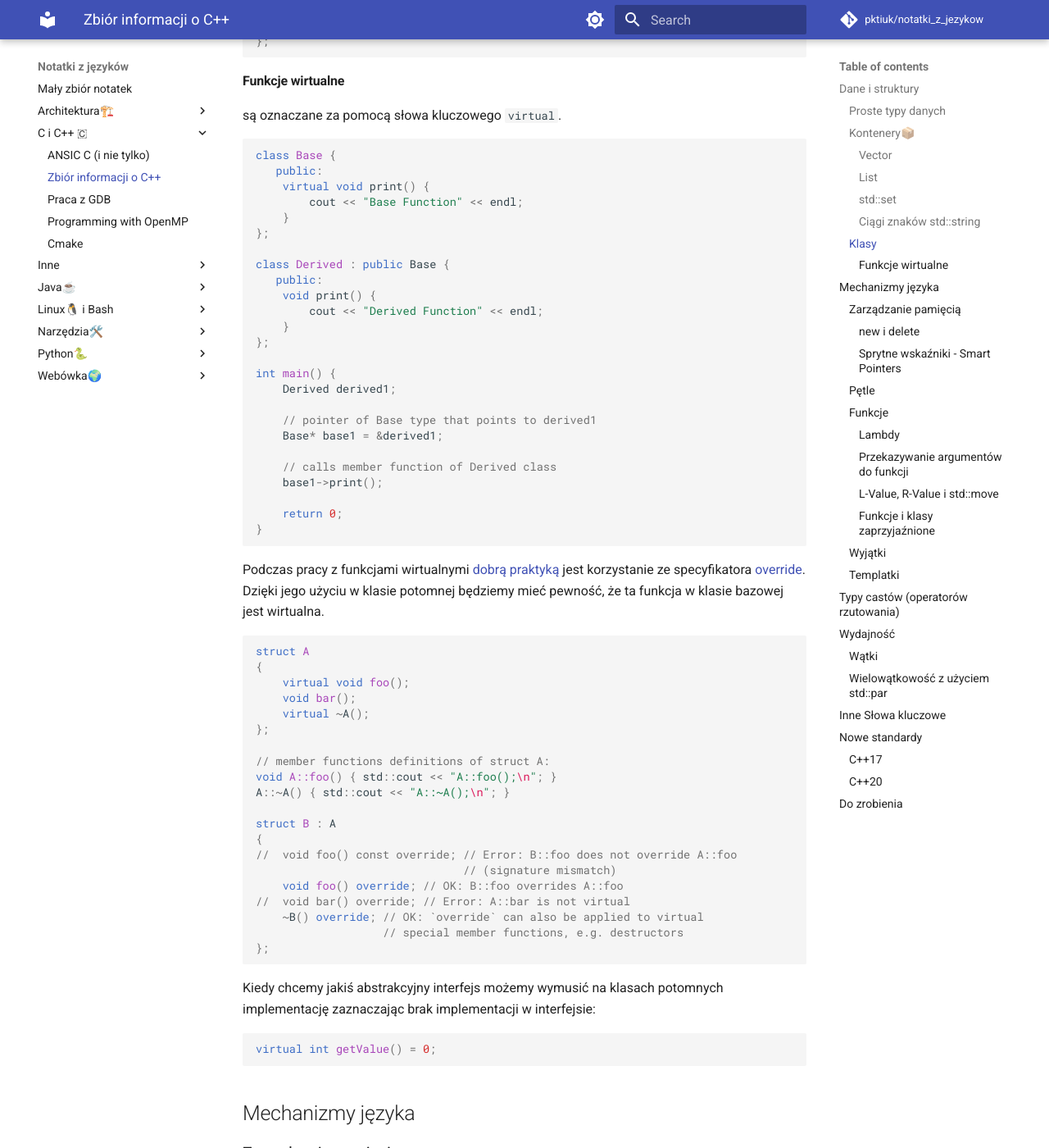
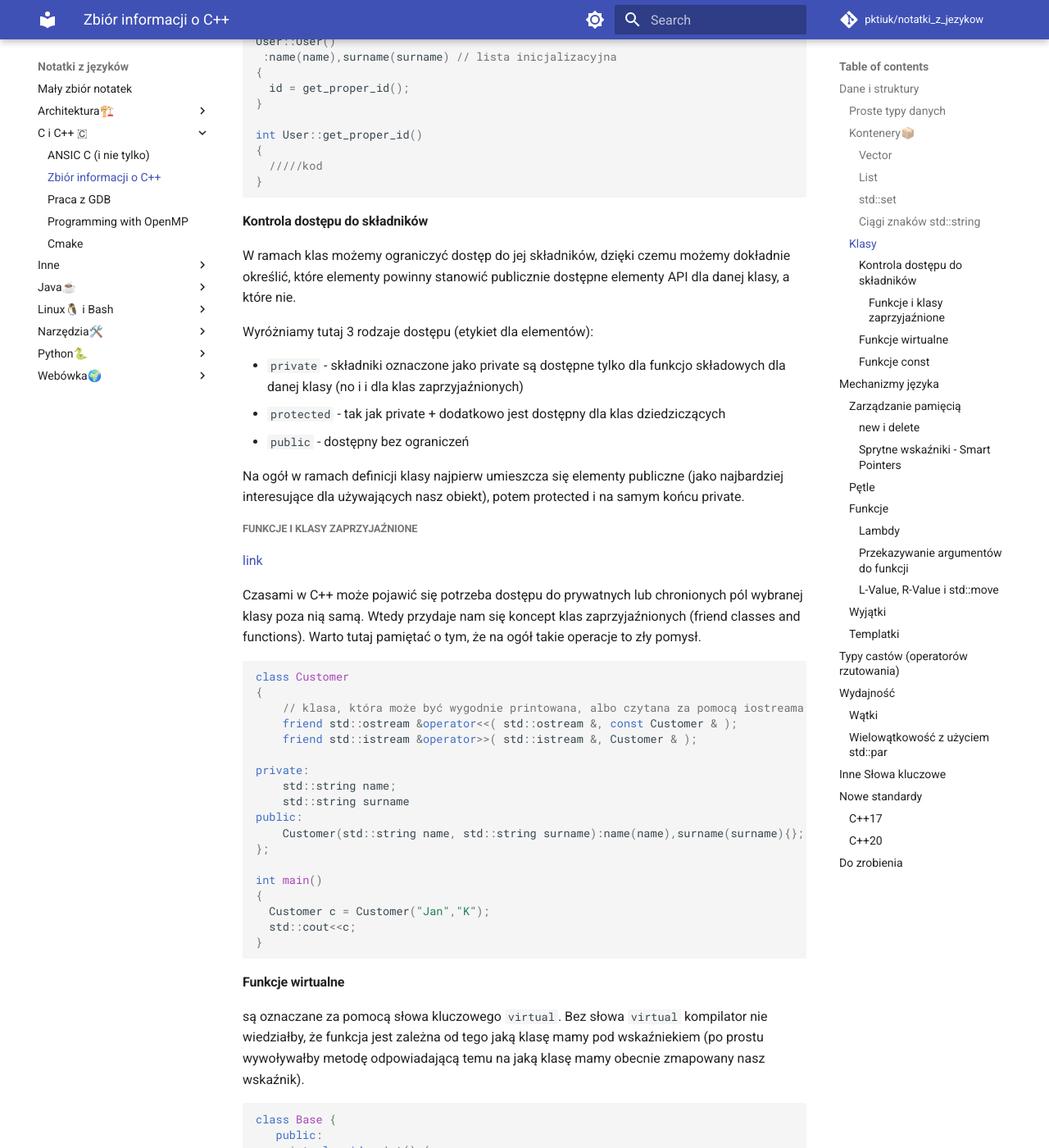
Before and after one commit to pktiuk/notatki_z_jezykow, an MkDocs documentation site: the page built from docs/C i C++ 🇨/1_cpp.md, in a window 1280 px wide and 1400 px high, scrolled down 4655 px. Shown: the whole window at 82% size. Built offline with MkDocs 1.6.1 and Material for MkDocs 9.7.7, drawn with Linux system fonts in a browser that asks for light colours; comment, search, counter and statistics services are not loaded; some of the changed text lies outside the part shown.

Commit message:
Rozpisanie się o klasach

````diff
--- a/docs/C i C++ 🇨/1_cpp.md
+++ b/docs/C i C++ 🇨/1_cpp.md
@@ -177,17 +177,14 @@ Prosta przykładowa klasa w C++
 
 ```cpp
 using namespace std;
+
+// sama deklaracja klasy w pliku nagłówkowym .hpp
 class User{
     public:
         // prosty konstruktor z domyślną wartością dla nazwiska
-        User(string name, string surname = "Kowal"):
-         name(name),surname(surname) // lista inicjalizacyjna
-        {
-          id = get_proper_id();
-        }
+        User(string name, string surname = "Kowal");
     protected:
-        ///
-        int id;
+        int id = -1; //ustawiona domyślna wartość jako -1
         int get_proper_id();
     private:
         string name;
@@ -195,11 +192,63 @@ class User{
         //Destruktor wołany podczas usuwania klasy
         ~User();
 };
+
+// definicje konkretnych metod umieszcza się w pliku źródłowym .cpp
+User::User()
+ :name(name),surname(surname) // lista inicjalizacyjna
+{
+  id = get_proper_id();
+}
+
+int User::get_proper_id()
+{
+  /////kod
+}
 ```
+
+#### Kontrola dostępu do składników
+
+W ramach klas możemy ograniczyć dostęp do jej składników, dzięki czemu możemy dokładnie określić, które elementy powinny stanowić publicznie dostępne elementy API dla danej klasy, a które nie.
+
+Wyróżniamy tutaj 3 rodzaje dostępu (etykiet dla elementów):
+
+- `private` - składniki oznaczone jako private są dostępne tylko dla funkcjo składowych dla danej klasy (no i i dla klas zaprzyjaźnionych)
+- `protected` - tak jak private + dodatkowo jest dostępny dla klas dziedziczących
+- `public` - dostępny bez ograniczeń
+
+Na ogół w ramach definicji klasy najpierw umieszcza się elementy publiczne (jako najbardziej interesujące dla używających nasz obiekt), potem protected i na samym końcu private.
+
+##### Funkcje i klasy zaprzyjaźnione
+
+[link](https://www.geeksforgeeks.org/cpp/friend-class-function-cpp/)
+
+Czasami w C++ może pojawić się potrzeba dostępu do prywatnych lub chronionych pól wybranej klasy poza nią samą. Wtedy przydaje nam się koncept klas zaprzyjaźnionych (friend classes and functions). Warto tutaj pamiętać o tym, że na ogół takie operacje to zły pomysł.
+
+```cpp
+class Customer
+{
+    // klasa, która może być wygodnie printowana, albo czytana za pomocą iostreama
+    friend std::ostream &operator<<( std::ostream &, const Customer & );
+    friend std::istream &operator>>( std::istream &, Customer & );
+
+private:
+    std::string name;
+    std::string surname
+public:
+    Customer(std::string name, std::string surname):name(name),surname(surname){};
+};
+
+int main()
+{
+  Customer c = Customer("Jan","K");
+  std::cout<<c;
+}
+```
+
 
 #### Funkcje wirtualne
 
-są oznaczane za pomocą słowa kluczowego `virtual`.
+są oznaczane za pomocą słowa kluczowego `virtual`. Bez słowa `virtual` kompilator nie wiedziałby, że funkcja jest zależna od tego jaką klasę mamy pod wskaźniekiem (po prostu wywoływałby metodę odpowiadającą temu na jaką klasę mamy obecnie zmapowany nasz wskaźnik).
 
 ```cpp
 class Base {
@@ -260,6 +309,23 @@ Kiedy chcemy jakiś abstrakcyjny interfejs możemy wymusić na klasach potomnych
 ```cpp
 virtual int getValue() = 0;
 ```
+
+#### Funkcje `const`
+
+Kiedy chcemy zaznaczyć, że metoda w naszej klasie nie zmodyfikuje jej wykorzystuje się słowo kluczowe `const`.
+Warto tutaj uważać, aby nie pomylić takich deklaracji z deklaracjami zwracającymi wartości typu const.
+
+```cpp
+class User{
+  /// kod
+
+  // ta metoda nie może zmodyfikować żadnych danych w klasie
+  std::string getName() const;
+  //tutaj kompilator pozwoli nam zmodyfikować dane w instancji klasy
+  const std::string getSurname();
+}
+```
+
 
 ## Mechanizmy języka
 
@@ -572,33 +638,6 @@ public:
 };
 ```
 
-#### Funkcje i klasy zaprzyjaźnione
-
-[link](https://www.geeksforgeeks.org/cpp/friend-class-function-cpp/)
-
-Czasami w C++ może pojawić się potrzeba dostępu do prywatnych lub chronionych pól wybranej klasy poza nią samą. Wtedy przydaje nam się koncept klas zaprzyjaźnionych (friend classes and functions). Warto tutaj pamiętać o tym, że na ogół takie operacje to zły pomysł.
-
-```cpp
-class Customer
-{
-    friend std::ostream &operator<<( std::ostream &, const Customer & )
-    friend std::istream &operator>>( std::istream &, Customer & )
-
-private:
-    std::string name;
-    std::string surname
-public:
-    Customer(std::string name, std::string surname):name(name),surname(surname){};
-};
-
-int main()
-{
-  Customer c = Customer("Jan","K");
-  std::cout<<c;
-}
-```
-
-
 ### Wyjątki
 
 Wyjątki służą do niesekwencyjnego przekazania sterowania, kiedy pojawi się jakiś nieoczywisty problem. W C++ wyjątki są rzucane za pomocą słowa kluczowego `throw`, a łapane za pomocą bloku `try-catch`.
````
